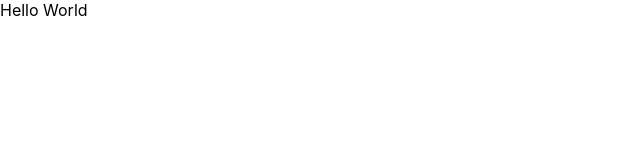
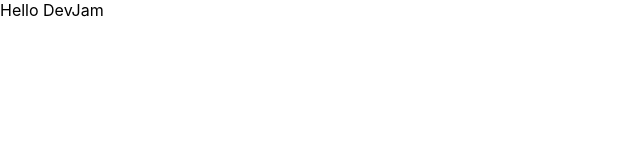
Before and after one commit to markcampbell/nextjs, a Next.js app: page / in a window 1280 px wide. Shown: the top 160 px of the page, without its empty margins (0-640 px from the left). Built offline with nearby package versions, Linux system fonts and the light colour scheme.

Commit message:
converted to typescript

```diff
--- a/package.json
+++ b/package.json
@@ -14,6 +14,7 @@
     "react-dom": "17.0.2"
   },
   "devDependencies": {
+    "@types/react": "^17.0.37",
     "eslint": "7.32.0",
     "eslint-config-next": "11.1.0"
   }
--- a/pages/index.js
+++ /dev/null
@@ -1,5 +0,0 @@
-export default function Home() {
-  return (
-    <main>Hello World</main>
-  )
-}
--- /dev/null
+++ b/pages/index.tsx
@@ -0,0 +1,6 @@
+export default function Home() {
+  return (
+    // console.log("dsf");
+    <main>Hello DevJam</main>
+  )
+}
```
Also changed, not shown: tsconfig.json (added, +30 -0 lines), next-env.d.ts (added), pages/_app.tsx (renamed from pages/_app.js), 1 other file (tests, documents, lock files or other folders).
